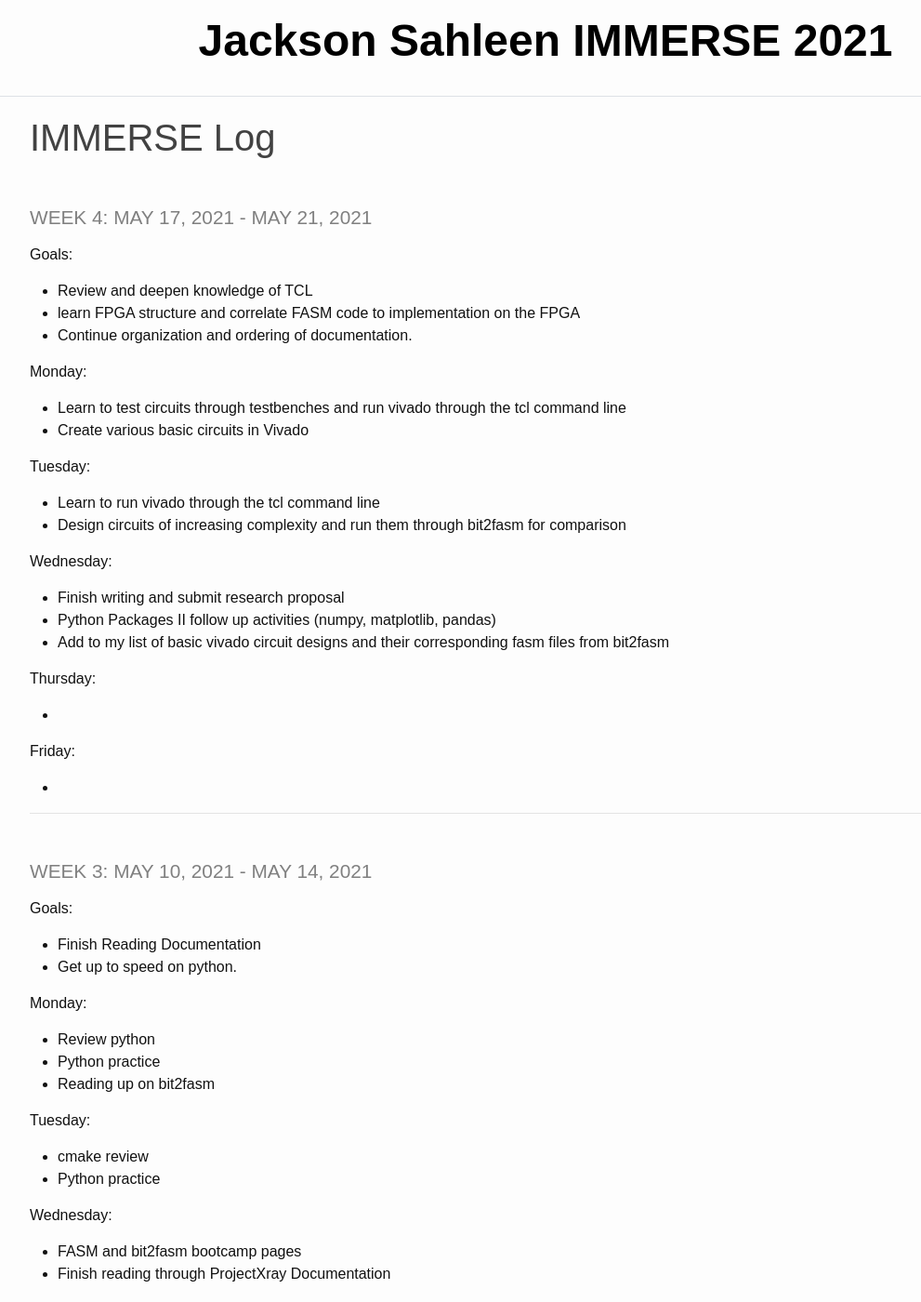
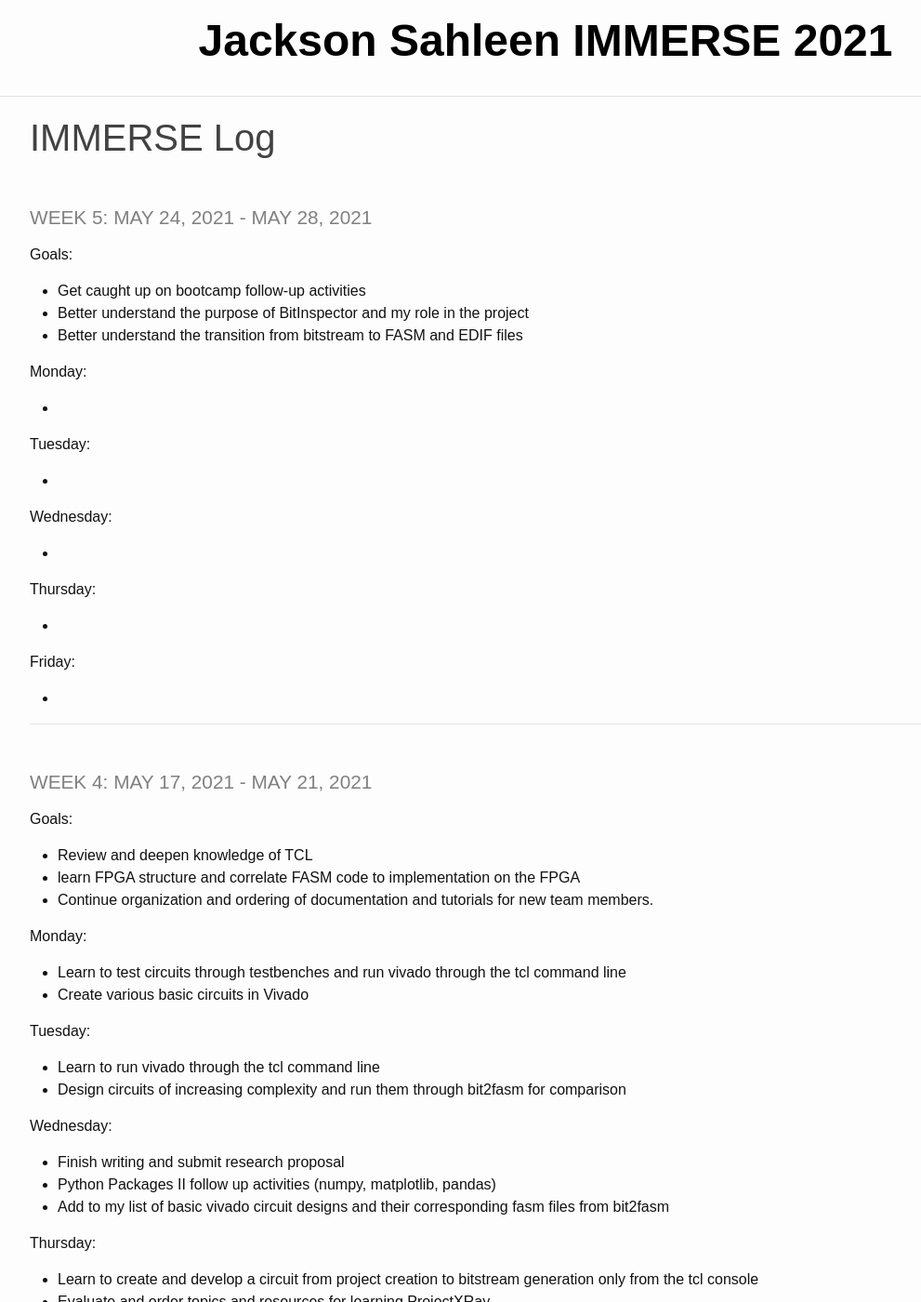
Before and after one commit to JacksonSahleen/IMMERSE_2021_log, a Jekyll site: the page built from _pages/log.md, in a window 1280 px wide and 1400 px high. Shown: the whole window at 93% size, without its empty margins (53-1044 px from the left). Built offline with Jekyll 4.4.1, drawn with Linux system fonts in a browser that asks for light colours; some of the changed text lies outside the part shown.

Commit message:
v3.2: Minor tweaking with site layout and theme, updated through May 21st 2021.

```diff
--- a/Gemfile
+++ b/Gemfile
@@ -10,10 +10,10 @@ source "https://rubygems.org"
 # gem "jekyll", "~> 3.9.0"
 
 # This is the default theme for new Jekyll sites. You may change this to anything you like.
-# gem "jekyll-theme-midnight", "~> 0.1.1"
+gem "jekyll-theme-midnight", "~> 0.1.1"
 # If you want to use GitHub Pages, remove the "gem "jekyll"" above and
 # uncomment the line below. To upgrade, run `bundle update github-pages`.
-gem "github-pages"
+gem "github-pages", group: :jekyll_plugins
 # If you have any plugins, put them here!
 # group :jekyll_plugins do
   # gem "jekyll-feed", "~> 0.12"
--- a/_pages/log.md
+++ b/_pages/log.md
@@ -2,6 +2,36 @@
 layout: default
 title: IMMERSE Log
 ---
+
+### Week 5: May 24, 2021 - May 28, 2021
+
+**Goals**:
+
+- Get caught up on bootcamp follow-up activities
+- Better understand the purpose of BitInspector and my role in the project
+- Better understand the transition from bitstream to FASM and EDIF files
+
+**Monday**:
+
+-
+
+**Tuesday**:
+
+-
+
+**Wednesday**:
+
+-
+
+**Thursday**:
+
+-
+
+**Friday**:
+
+-
+
+----
 
 ### Week 4: May 17, 2021 - May 21, 2021
 
@@ -9,7 +39,7 @@ title: IMMERSE Log
 
 - Review and deepen knowledge of TCL
 - learn FPGA structure and correlate FASM code to implementation on the FPGA
-- Continue organization and ordering of documentation.
+- Continue organization and ordering of documentation and tutorials for new team members.
 
 **Monday**:
 
@@ -29,11 +59,13 @@ title: IMMERSE Log
 
 **Thursday**:
 
--
+- Learn to create and develop a circuit from project creation to bitstream generation only from the tcl console
+- Evaluate and order topics and resources for learning ProjectXRay
 
 **Friday**:
 
--
+- make and cmake review and follow-up activities
+- ethics case study research
 
 ----
 
```
Also changed, not shown: Gemfile.lock.
